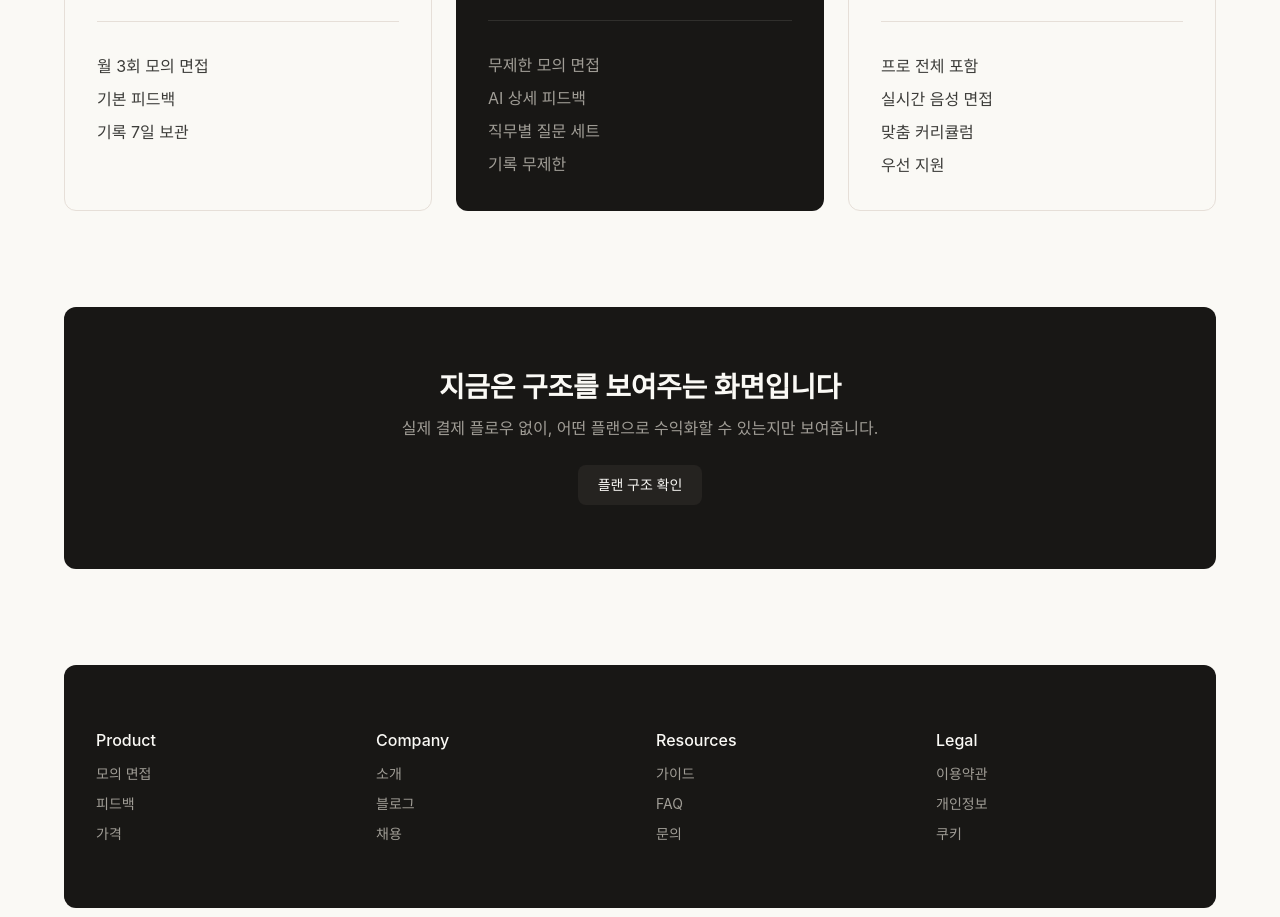
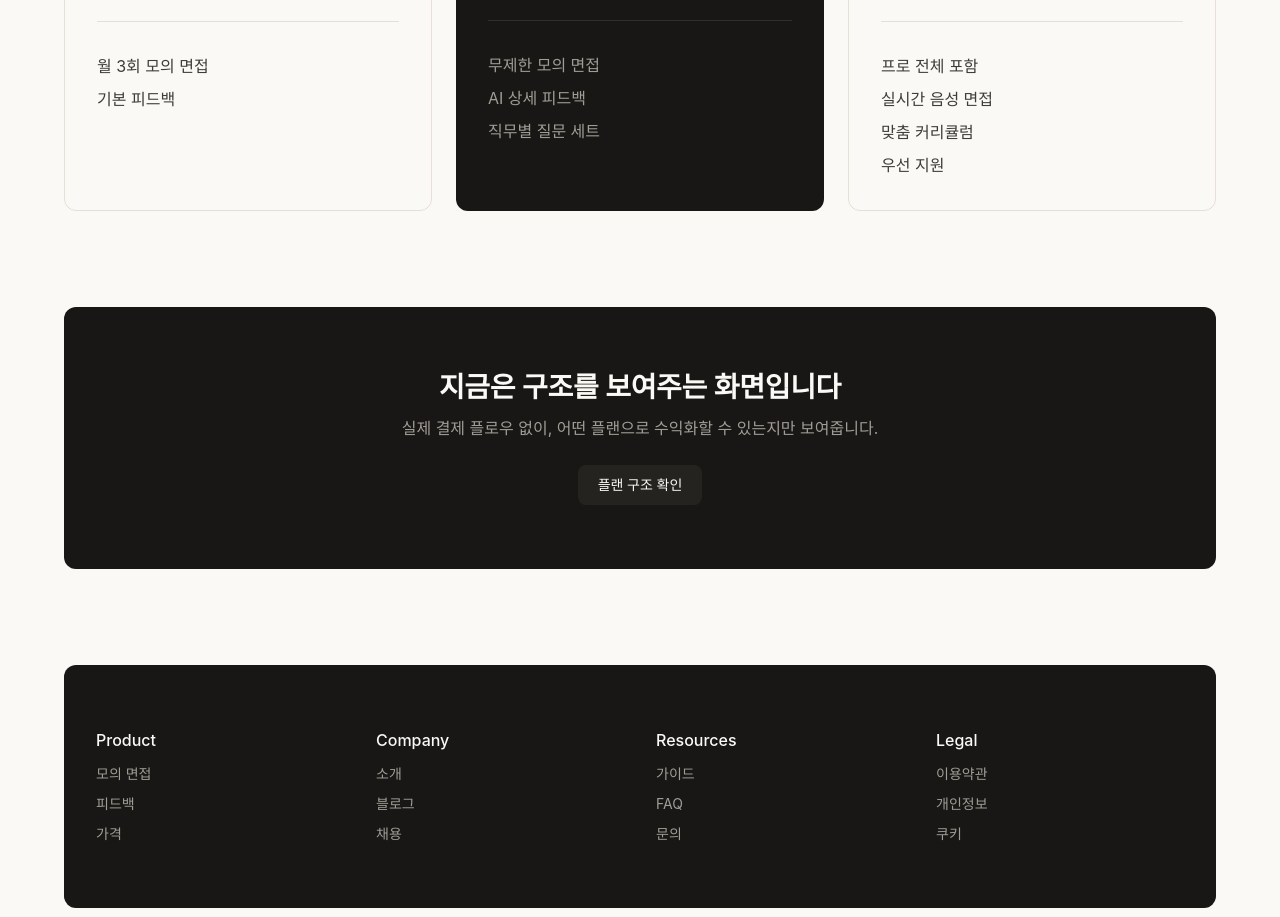
Before and after one commit to Parapara-Sejong/speech-mirror, a React (Vite) app in the folder frontend/: page /pricing in a window 1280 px wide. Shown: the part 880-1797 px from the top of the page. Built offline with nearby package versions, Linux system fonts and the light colour scheme; no server answers; a web font is replaced by a local one.

Commit message:
fix : 요금제 기록 보관 문구 제거

```diff
--- a/frontend/src/constants/pricing.ts
+++ b/frontend/src/constants/pricing.ts
@@ -13,7 +13,7 @@ export const PRICING_TIERS: PricingTier[] = [
     name: '무료',
     price: '₩0',
     period: '/월',
-    features: ['월 3회 모의 면접', '기본 피드백', '기록 7일 보관'],
+    features: ['월 3회 모의 면접', '기본 피드백'],
     ctaLabel: '무료로 시작',
   },
   {
@@ -21,7 +21,7 @@ export const PRICING_TIERS: PricingTier[] = [
     price: '₩9,900',
     period: '/월',
     featured: true,
-    features: ['무제한 모의 면접', 'AI 상세 피드백', '직무별 질문 세트', '기록 무제한'],
+    features: ['무제한 모의 면접', 'AI 상세 피드백', '직무별 질문 세트'],
     ctaLabel: '프로 시작하기',
   },
   {
```
